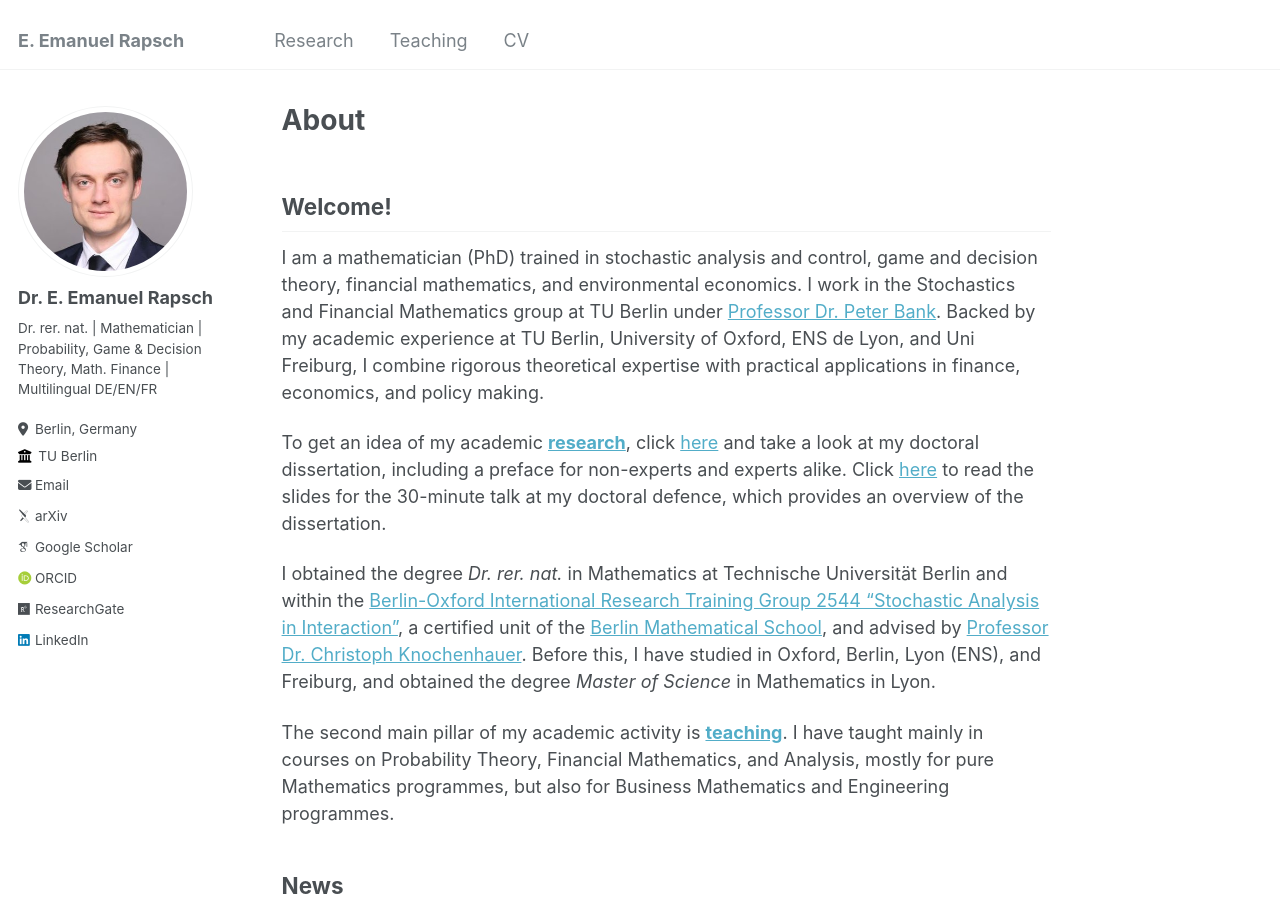
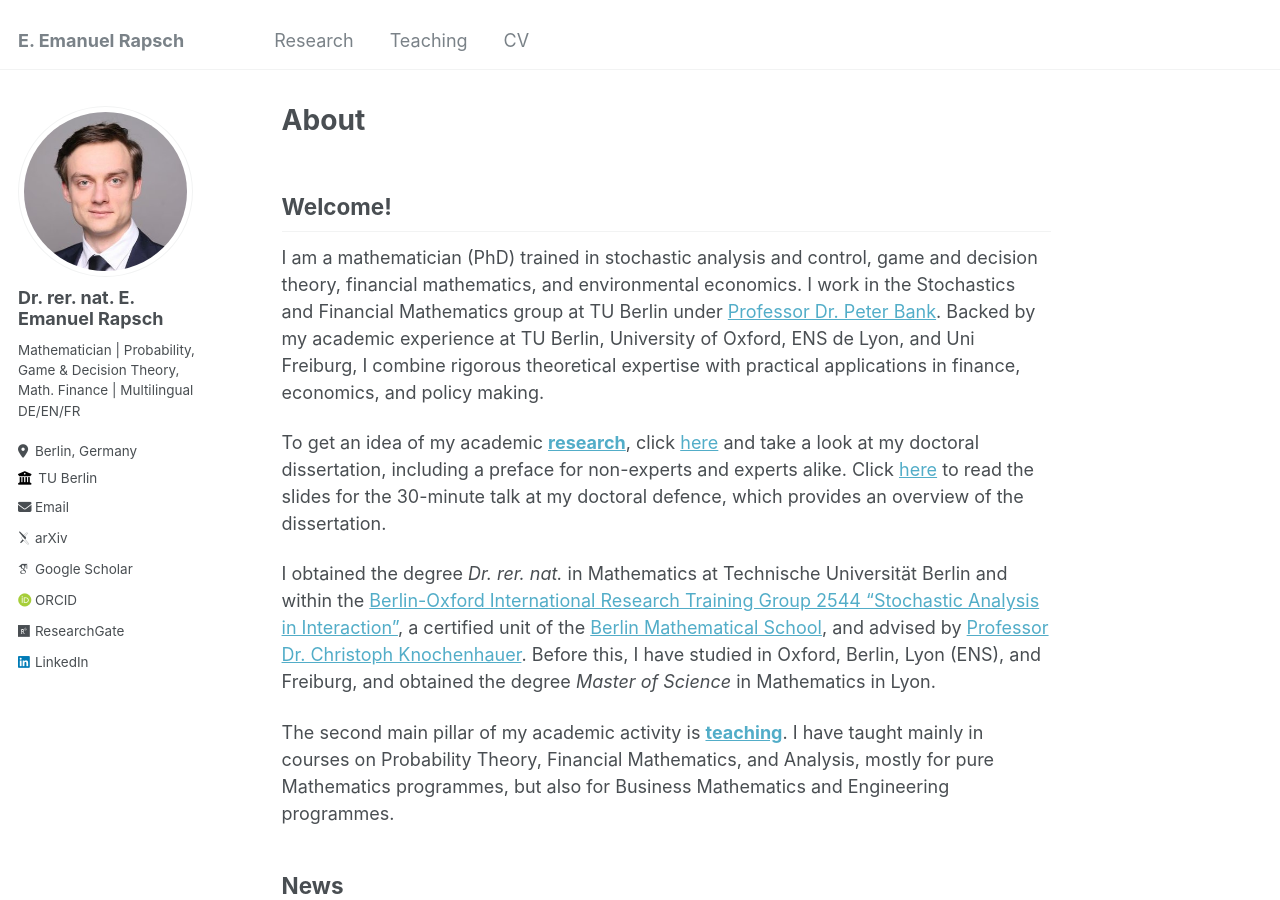
Before and after one commit to erapsch/erapsch.github.io, a Jekyll site: the page built from _pages/about.md, in a window 1280 px wide and 900 px high. Built offline with Jekyll 4.4.1, drawn with Linux system fonts in a browser that asks for light colours; some web fonts are replaced.

```diff
--- a/_config.yml
+++ b/_config.yml
@@ -22,9 +22,9 @@ repository               : "erapsch/erapsch.github.io"
 author:
   # Biographic information
   avatar           : "profile.jpg"
-  name             : "Dr. E. Emanuel Rapsch"
+  name             : "Dr. rer. nat. E. Emanuel Rapsch"
   pronouns         : # example: "she/her"
-  bio              : "Dr. rer. nat. | Mathematician | Probability, Game & Decision Theory, Math. Finance | Multilingual DE/EN/FR"
+  bio              : "Mathematician | Probability, Game & Decision Theory, Math. Finance | Multilingual DE/EN/FR"
   location         : "Berlin, Germany"
   employer         : "TU Berlin"
   uri              : # URL
```
